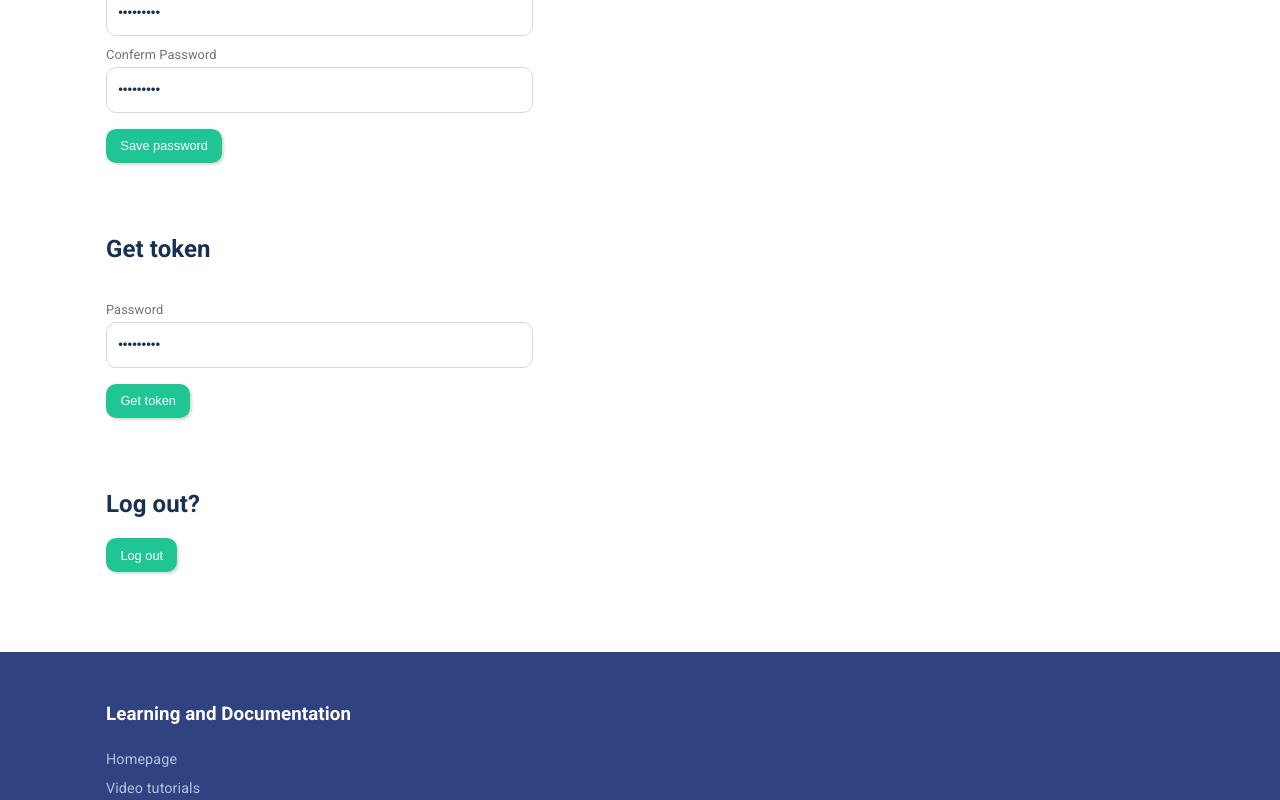
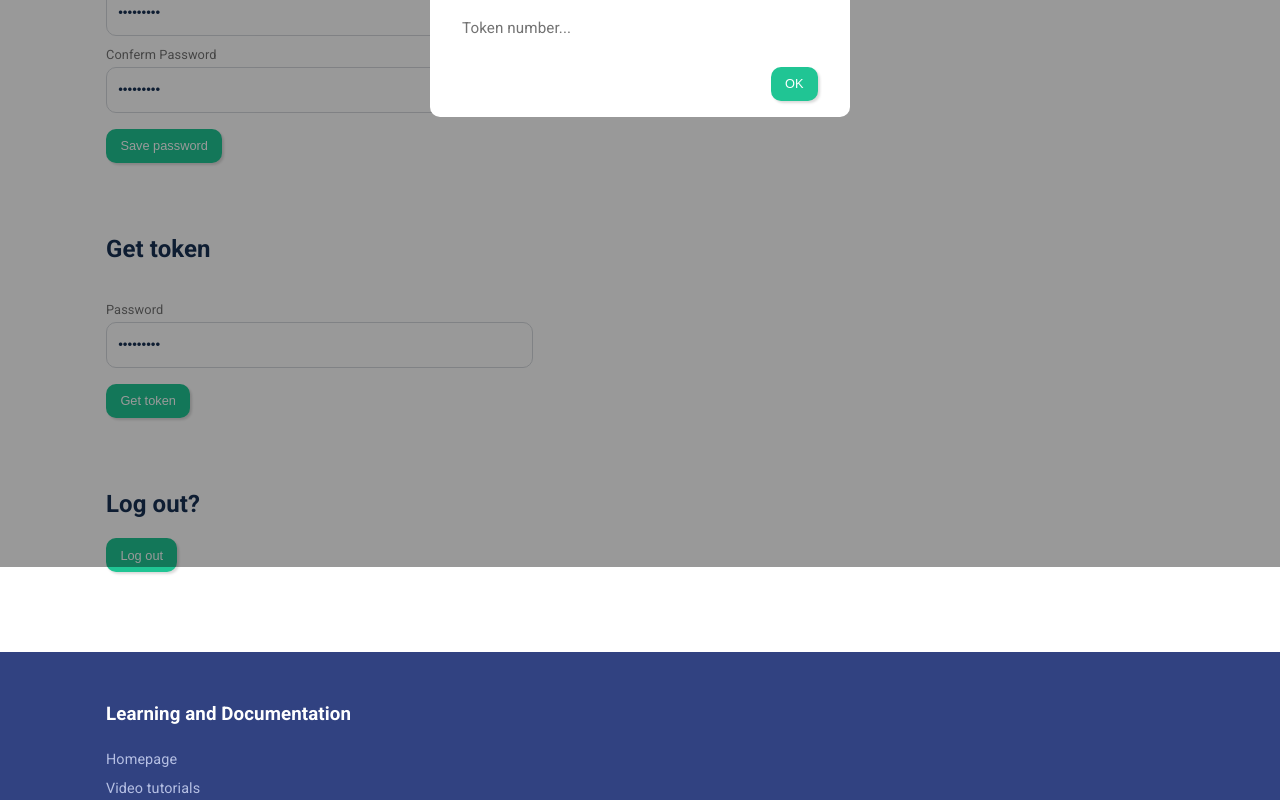
Before and after one commit to karinlj/boozang-manager-demo-22, a Vue app: page /account in a window 1280 px wide. Both pictures are taken after typing "Sample123" into the empty fields and a click on the button "Get token". Shown: the part 844-1644 px from the top of the page. Built offline with nearby package versions, Linux system fonts and the light colour scheme.

Commit message:
token modal

```diff
--- a/src/components/Modal.vue
+++ b/src/components/Modal.vue
@@ -1,19 +1,20 @@
 <template>
   <div class="backdrop" @click.self="closeModal">
-    <div class="modal">
+    <div class="modal" :class="{ small: smallSize === 'true' }">
       <div>
         <slot>Header</slot>
       </div>
       <slot name="addForm"></slot>
       <slot name="editForm"></slot>
       <slot name="deleteConferm"></slot>
+      <slot name="tokenConferm"></slot>
     </div>
   </div>
 </template>
 
 <script>
 export default {
-  props: ["project"],
+  props: ["project", "smallSize"],
 
   setup(props, context) {
     const closeModal = () => {
@@ -37,6 +38,9 @@ export default {
   flex-direction: column;
   justify-content: space-between;
   margin: 150px auto;
+  &.small {
+    min-height: 200px;
+  }
   @media all and (max-width: $xs-max) {
     margin: 80px auto;
   }
--- a/src/components/SingleProject.vue
+++ b/src/components/SingleProject.vue
@@ -121,7 +121,6 @@
 
 <script>
 import { ref } from "@vue/reactivity";
-//import { computed } from "@vue/runtime-core";
 import Modal from "./Modal.vue";
 import updateData from "../composables/updateData";
 import deleteData from "../composables/deleteData";
--- a/src/views/Account.vue
+++ b/src/views/Account.vue
@@ -57,14 +57,33 @@
               <input type="password" required v-model="password" />
             </label>
             <div class="btn-section">
-              <button class="submit-btn">Get token</button>
+              <button class="submit-btn" @click="toggleTokenModal">
+                Get token
+              </button>
             </div>
           </form>
+          <!-- delete -->
+          <div v-if="showTokenModal">
+            <Modal @closing="toggleTokenModal" :smallSize="smallModalSize">
+              <h1>Your token</h1>
+              <template v-slot:tokenConferm>
+                <p>Token number...</p>
+                <div class="btn-section">
+                  <button
+                    type="button"
+                    class="submit-btn"
+                    @click="showTokenModal = !showTokenModal"
+                  >
+                    OK
+                  </button>
+                </div>
+              </template>
+            </Modal>
+          </div>
         </section>
 
         <section class="log-out">
           <h2>Log out?</h2>
-
           <div class="btn-section">
             <button class="submit-btn">
               <router-link :to="{ name: 'LogIn' }" class=""
@@ -79,26 +98,35 @@
 </template>
 
 <script>
+import Modal from "../components/Modal.vue";
 import SubHeader from "../components/SubHeader.vue";
 import { ref } from "@vue/reactivity";
 export default {
   name: "Account",
-  components: { SubHeader },
+  components: { SubHeader, Modal },
   setup(props) {
     const subheaderTheme = ref("home");
-
+    const smallModalSize = ref("true");
     const email = ref("");
     const password = ref("");
+    const showTokenModal = ref(false);
+
+    const toggleTokenModal = () => {
+      showTokenModal.value = !showTokenModal.value;
+    };
     return {
       subheaderTheme,
       email,
       password,
+      showTokenModal,
+      toggleTokenModal,
+      smallModalSize,
     };
   },
 };
 </script>
 
-<style lang="scss" scoped>
+<style lang="scss">
 main {
   padding-bottom: 3rem;
   min-height: 800px;
@@ -139,5 +167,13 @@ main {
       }
     }
   }
+  .modal {
+    .btn-section {
+      justify-content: flex-end;
+      button {
+        margin-right: 0;
+      }
+    }
+  }
 }
 </style>
```
